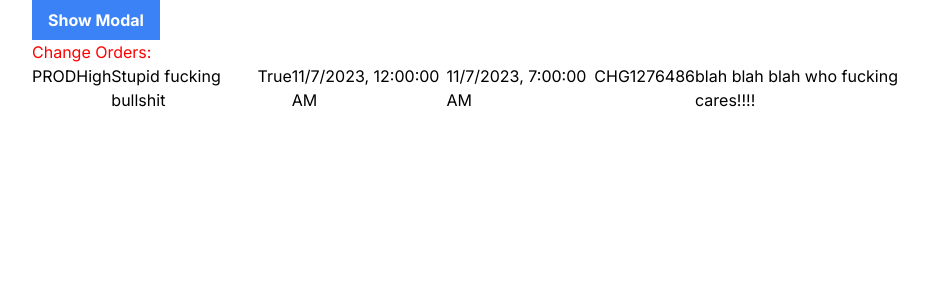
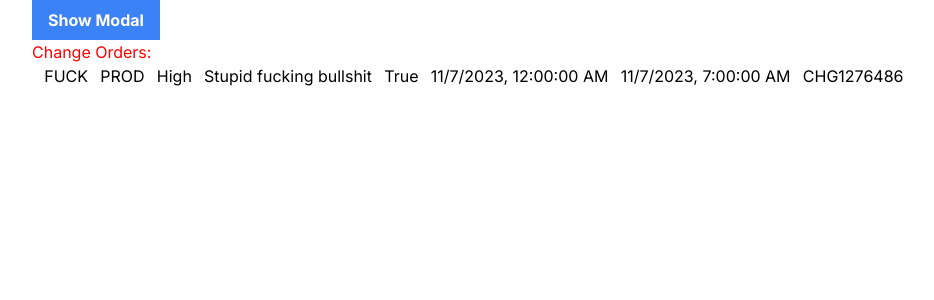
Before and after one commit to aminoo10/co-tracker-app, a Next.js app: page / in a window 1280 px wide. Shown: the top 300 px of the page, without its empty margins (160-1094 px from the left). Built offline with nearby package versions, Linux system fonts and the light colour scheme.

Commit message:
fixed usestate of CO array, updated cs to tailwind

```diff
--- a/app/components/ChangeOrderList.tsx
+++ b/app/components/ChangeOrderList.tsx
@@ -5,17 +5,16 @@ import React from 'react'
   COList: ChangeOrder[];
  }
 
+ const changeOrderStyle = `changeOrder flex flex-row justify-evenly`;
+
+
 export default function ChangeOrderList({COList}: COListProps) {
-
-  const test: Number = 1;
-
-  console.log(typeof test);
 
   return (
       <div id="list">
         <h2 id="test">Change Orders:</h2>
         {COList.map(changeOrder => {
-          return (<div className="changeOrder">
+          return (<div className={changeOrderStyle}>
           <p>{changeOrder.malcode}</p>
           <p>{changeOrder.environment}</p>
           <p>{changeOrder.risk}</p>
@@ -29,5 +28,5 @@ export default function ChangeOrderList({COList}: COListProps) {
         )})}
 
       </div>
-  )
-}
+  );
+};
--- a/app/globals.css
+++ b/app/globals.css
@@ -30,9 +30,3 @@ body {
 #test {
   color: red;
 }
-
-.changeOrder {
-  display: flex;
-  flex-direction: row;
-  justify-content: space-between;
-}
--- a/app/page.tsx
+++ b/app/page.tsx
@@ -5,10 +5,8 @@ import {ChangeOrder} from './ChangeOrder';
 import React, {useState} from 'react';
 
 
-const changeOrders : ChangeOrder[] = [];
-
 const testInstance: ChangeOrder = {
-  malcode: '',
+  malcode: 'FUCK',
   environment: 'PROD',
   risk: 'High',
   description: 'Stupid fucking bullshit',
@@ -16,16 +14,18 @@ const testInstance: ChangeOrder = {
   start: new Date(2023, 10, 7, 0, 0),
   end: new Date(2023, 10, 7, 7, 0),
   chg: 'CHG1276486',
-  notes: "blah blah blah who fucking cares!!!!"
+  notes: ""
 }
-
-changeOrders.push(testInstance);
 
 
 export default function Home() {
 
+  const [changeOrders, setChangeOrders] = useState<ChangeOrder[]>([testInstance]);
+
+
   const handleSaveFormData = (formData: any) => {
-    changeOrders.push(formData);
+    //changeOrders.push(formData);
+    setChangeOrders(prevArray => [...prevArray, formData]);
   };
 
 
```
